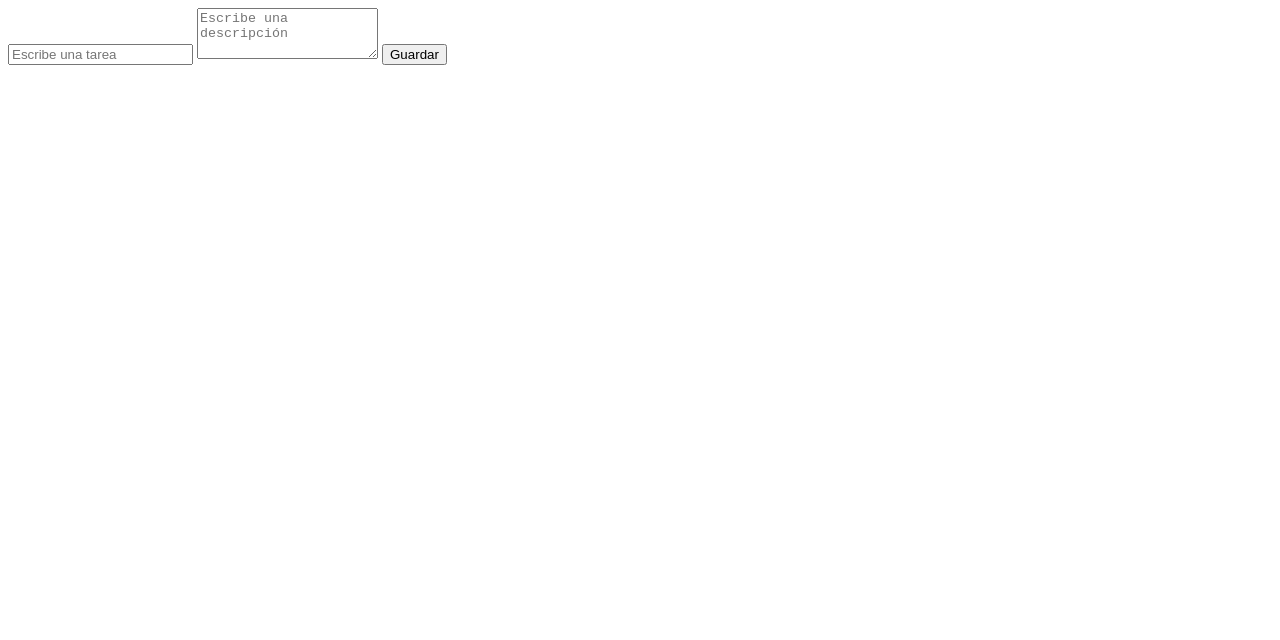
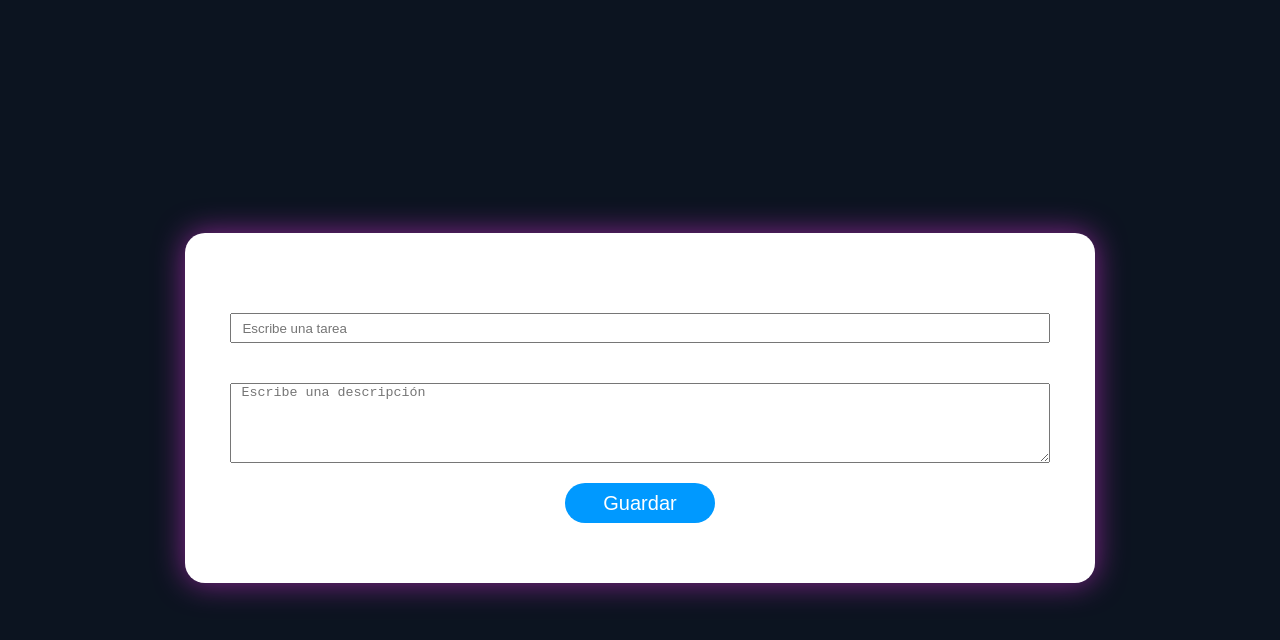
Before and after one commit to ramigarcia/svelte-firestore-crud, a Svelte app: page / in a window 1280 px wide. Shown: the top 640 px of the page. Built offline with nearby package versions, Linux system fonts and the light colour scheme.

Commit message:
[Add] estilos

```diff
--- a/public/global.css
+++ b/public/global.css
@@ -0,0 +1,3 @@
+body {
+  background: rgb(12, 20, 32);
+}
--- a/src/App.svelte
+++ b/src/App.svelte
@@ -1,15 +1,65 @@
 <script>
-  const handleSubmit = (e) => {
-    e.preventDefault("");
+  const handleSubmit = () => {
     console.log("Guardado");
   };
 </script>
 
-<form on:submit={handleSubmit}>
-  <input type="text" placeholder="Escribe una tarea" />
-  <textarea rows="3" placeholder="Escribe una descripción" />
-  <button>Guardar</button>
-</form>
+<section>
+  <form on:submit|preventDefault={handleSubmit}>
+    <input type="text" placeholder="Escribe una tarea" />
+    <textarea rows="3" placeholder="Escribe una descripción" />
+    <button>Guardar</button>
+  </form>
+</section>
 
 <style>
+  * {
+    margin: 0;
+    padding: 0;
+    box-sizing: border-box;
+  }
+  section {
+    max-width: 80%;
+    min-height: 100vh;
+    display: flex;
+    justify-content: center;
+    align-items: center;
+    margin: auto;
+  }
+
+  form {
+    display: flex;
+    flex-direction: column;
+    background: rgb(255, 255, 255);
+    min-height: 350px;
+    width: 90%;
+    border-radius: 20px;
+    justify-content: center;
+    align-items: center;
+    box-shadow: 0 0 30px rgba(255, 55, 255, 0.5);
+  }
+
+  input,
+  textarea {
+    max-width: 90%;
+    width: 100%;
+    height: 30px;
+    margin: 20px;
+    padding-left: 10px;
+  }
+
+  textarea {
+    height: 80px;
+    line-height: 18px;
+  }
+
+  button {
+    width: 150px;
+    border-radius: 20px;
+    border: none;
+    background: #09f;
+    color: white;
+    font-size: 20px;
+    height: 40px;
+  }
 </style>
```
